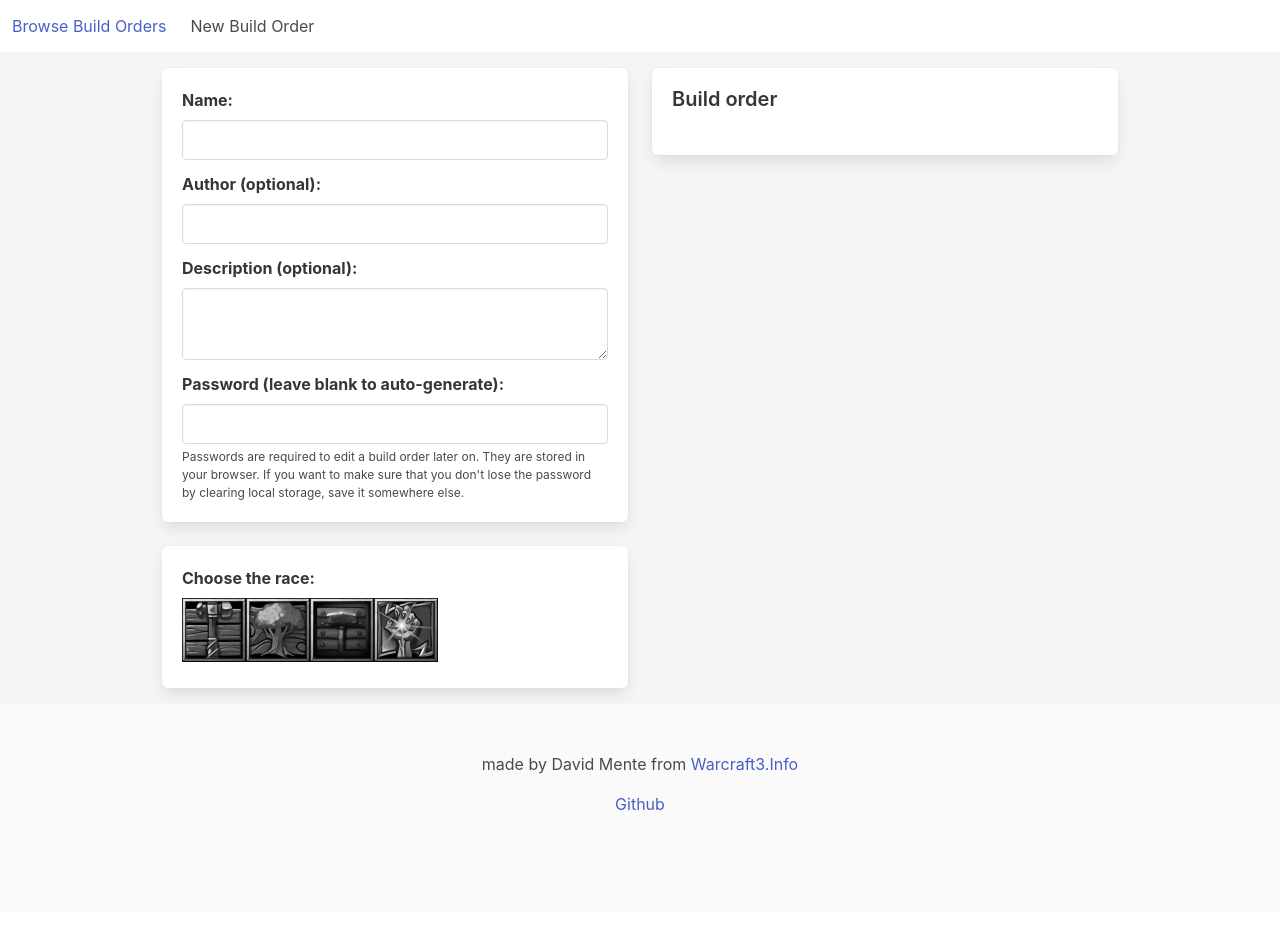
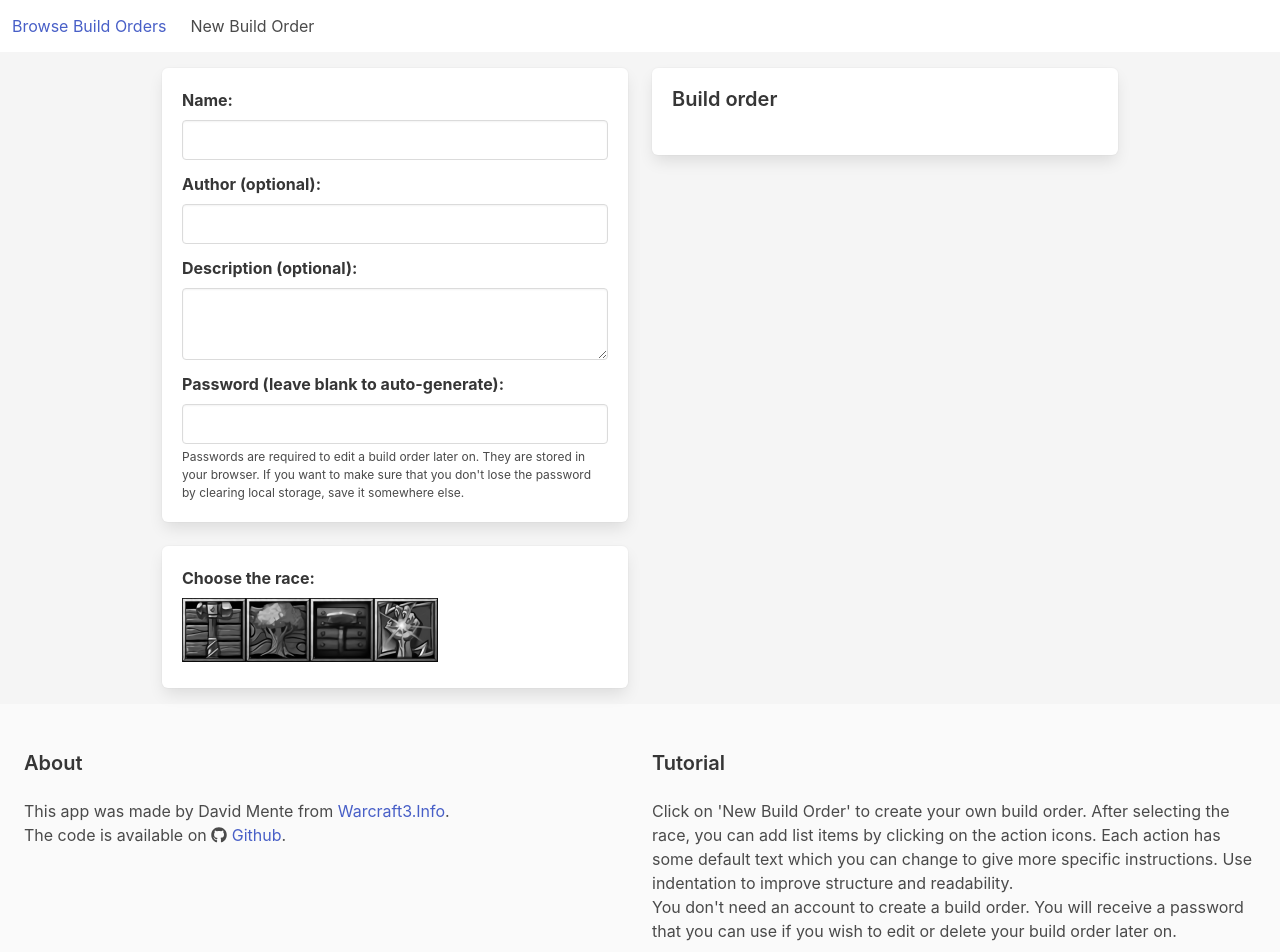
Before and after one commit to DavidMente/wc3-build-order-app, a React (Create React App) app in the folder src/client/: page /create in a window 1280 px wide. Shown: the top 952 px of the page. Before the commit the page ends 912 px from the top, so only its background shows below. Built offline with nearby package versions, Linux system fonts and the light colour scheme.

Commit message:
adds basic tutorial and meta img

```diff
--- a/src/client/public/index.html
+++ b/src/client/public/index.html
@@ -1,13 +1,14 @@
 <!DOCTYPE html>
 <html lang="en">
 <head>
-    <meta charset="utf-8" />
-    <meta name="viewport" content="width=device-width, initial-scale=1" />
-    <meta name="theme-color" content="#000000" />
+    <meta charset="utf-8"/>
+    <meta name="viewport" content="width=device-width, initial-scale=1"/>
+    <meta name="theme-color" content="#000000"/>
     <meta
             name="description"
             content="Create and share Warcraft 3 build orders"
     />
+    <meta property="og:image" content="%REACT_APP_BASE_URL%/build_order_app.png"/>
 
     <link rel="apple-touch-icon" sizes="120x120" href="%REACT_APP_BASE_URL%/apple-touch-icon.png">
     <link rel="icon" type="image/png" sizes="32x32" href="%REACT_APP_BASE_URL%/favicon-32x32.png">
@@ -16,30 +17,11 @@
     <link rel="mask-icon" href="%REACT_APP_BASE_URL%/safari-pinned-tab.svg" color="#5bbad5">
     <meta name="msapplication-TileColor" content="#da532c">
     <meta name="theme-color" content="#ffffff">
-    <!--
-      Notice the use of %PUBLIC_URL% in the tags above.
-      It will be replaced with the URL of the `public` folder during the build.
-      Only files inside the `public` folder can be referenced from the HTML.
-
-      Unlike "/favicon.ico" or "favicon.ico", "%PUBLIC_URL%/favicon.ico" will
-      work correctly both with client-side routing and a non-root public URL.
-      Learn how to configure a non-root public URL by running `npm run build`.
-    -->
     <title>WC3 Build Order App</title>
 </head>
 <body>
 <noscript>You need to enable JavaScript to run this app.</noscript>
 <div id="root" class="has-background-white-ter"></div>
-    <!--
-      This HTML file is a template.
-      If you open it directly in the browser, you will see an empty page.
-
-      You can add webfonts, meta tags, or analytics to this file.
-      The build step will place the bundled scripts into the <body> tag.
-
-      To begin the development, run `npm start` or `yarn start`.
-      To create a production bundle, use `npm run build` or `yarn build`.
-    -->
 </body>
 <script defer src="https://use.fontawesome.com/releases/v5.3.1/js/all.js"></script>
 </html>
--- a/src/client/src/components/footer.tsx
+++ b/src/client/src/components/footer.tsx
@@ -6,9 +6,25 @@ const Footer: FunctionComponent<RouteComponentProps<any>> = ({location}) => {
     const isEmbedded = new URLSearchParams(location.search).get('embedded') === '1';
 
     return !isEmbedded ? <footer className='footer'>
-        <div className='content has-text-centered'>
-            <p>made by David Mente from <a href={'https://warcraft3.info'} target={'_blank'}>Warcraft3.Info</a></p>
-            <p><a href={'https://github.com/DavidMente/wc3-build-order-app'} target={'_blank'}>Github</a></p>
+        <div className={'columns'}>
+            <div className='column'>
+                <h3 className={'title is-5'}>About</h3>
+                <p>This app was made by David Mente from <a href={'https://warcraft3.info'}
+                                                            target={'_blank'}>Warcraft3.Info</a>.</p>
+                <p>The code is available on <i className='fab fa-github'/> <a
+                    href={'https://github.com/DavidMente/wc3-build-order-app'}
+                    target={'_blank'}>Github</a>.</p>
+            </div>
+            <div className={'column'}>
+                <h3 className={'title is-5'}>Tutorial</h3>
+                <p className={'paragraph'}>Click on 'New Build Order' to create your own build order. After selecting
+                    the race, you can add list
+                    items by clicking on the action icons. Each action has some default text which you can change to
+                    give more specific instructions. Use indentation to improve structure and readability.</p>
+                <p className={'paragraph'}>You don't need an account to create a build order. You will receive a
+                    password that you can use if
+                    you wish to edit or delete your build order later on.</p>
+            </div>
         </div>
     </footer> : <div/>;
 };
```
Also changed, not shown: src/client/public/build_order_app.png (added). Lines whose indentation alone changed are shown as unchanged.
